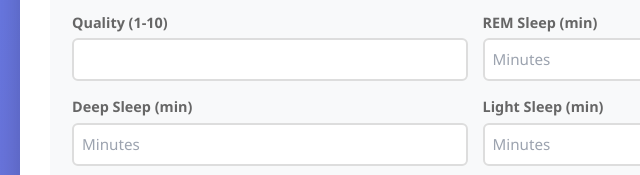
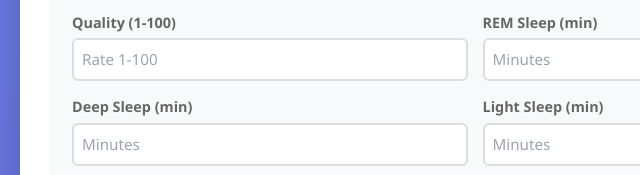
Before and after one commit to HajzelbergBiely/healthy-lifestyle-tracker, a plain HTML site: page index.html in a window 1280 px wide. Shown: the part 448-623 px from the top of the page, 0-640 px from the left. Drawn offline with nearby package versions, Linux system fonts and the light colour scheme.

Commit message:
Update index.html

```diff
--- a/index.html
+++ b/index.html
@@ -372,7 +372,7 @@
       </div>
       <div class="input-group sleep-expanded"><label for="sleep">😴 Sleep Hours</label> <input type="number" id="sleep" step="0.5" placeholder="Enter hours">
        <div class="sleep-details">
-        <div class="sleep-detail-item"><label for="sleepQuality">Quality (1-10)</label> <input type="number" id="sleepQuality" min="1" max="100">
+        <div class="sleep-detail-item"><label for="sleepQuality">Quality (1-100)</label> <input type="number" id="sleepQuality" min="1" max="100" placeholder="Rate 1-100">
         </div>
         <div class="sleep-detail-item"><label for="remSleep">REM Sleep (min)</label> <input type="number" id="remSleep" placeholder="Minutes">
         </div>
```
